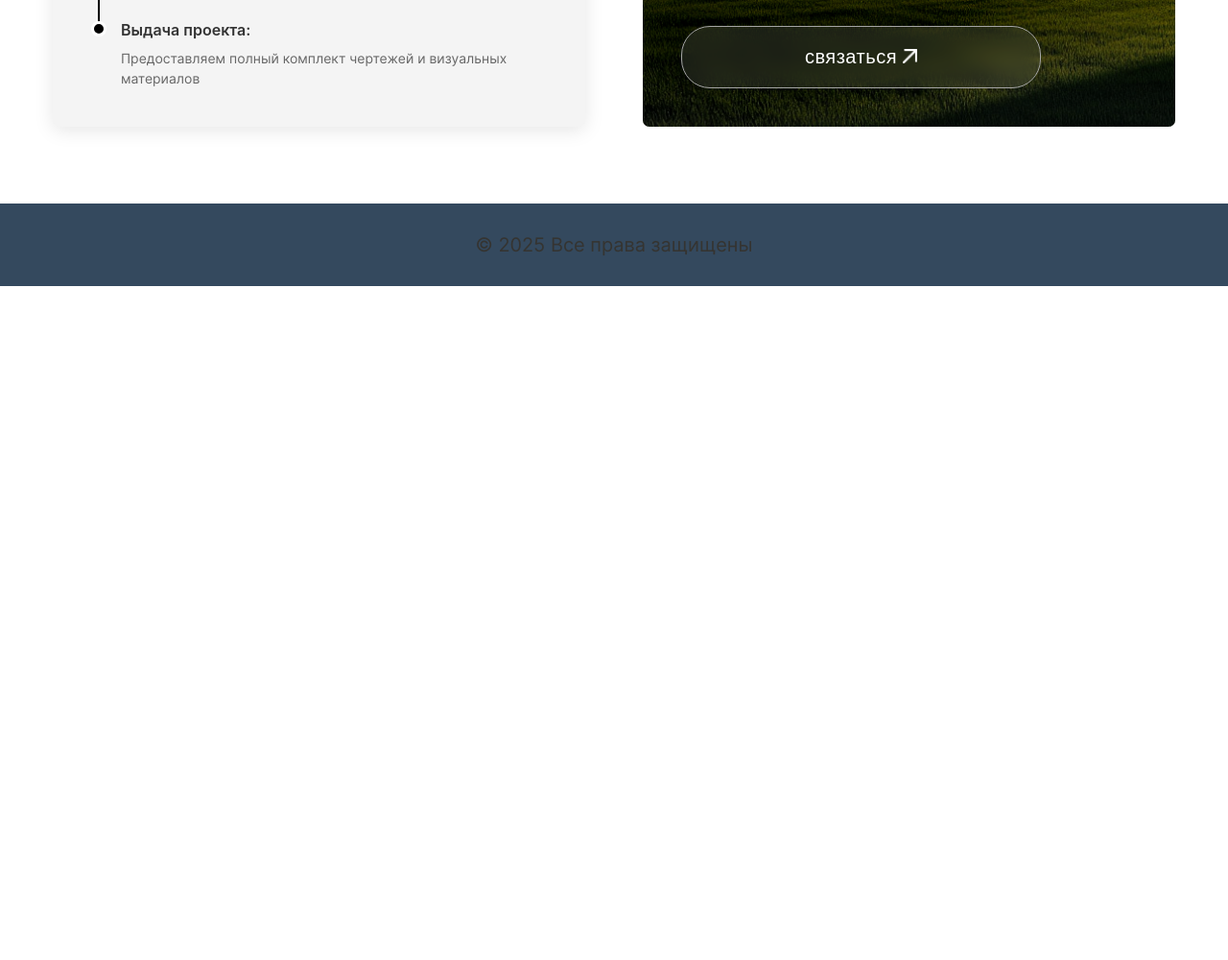
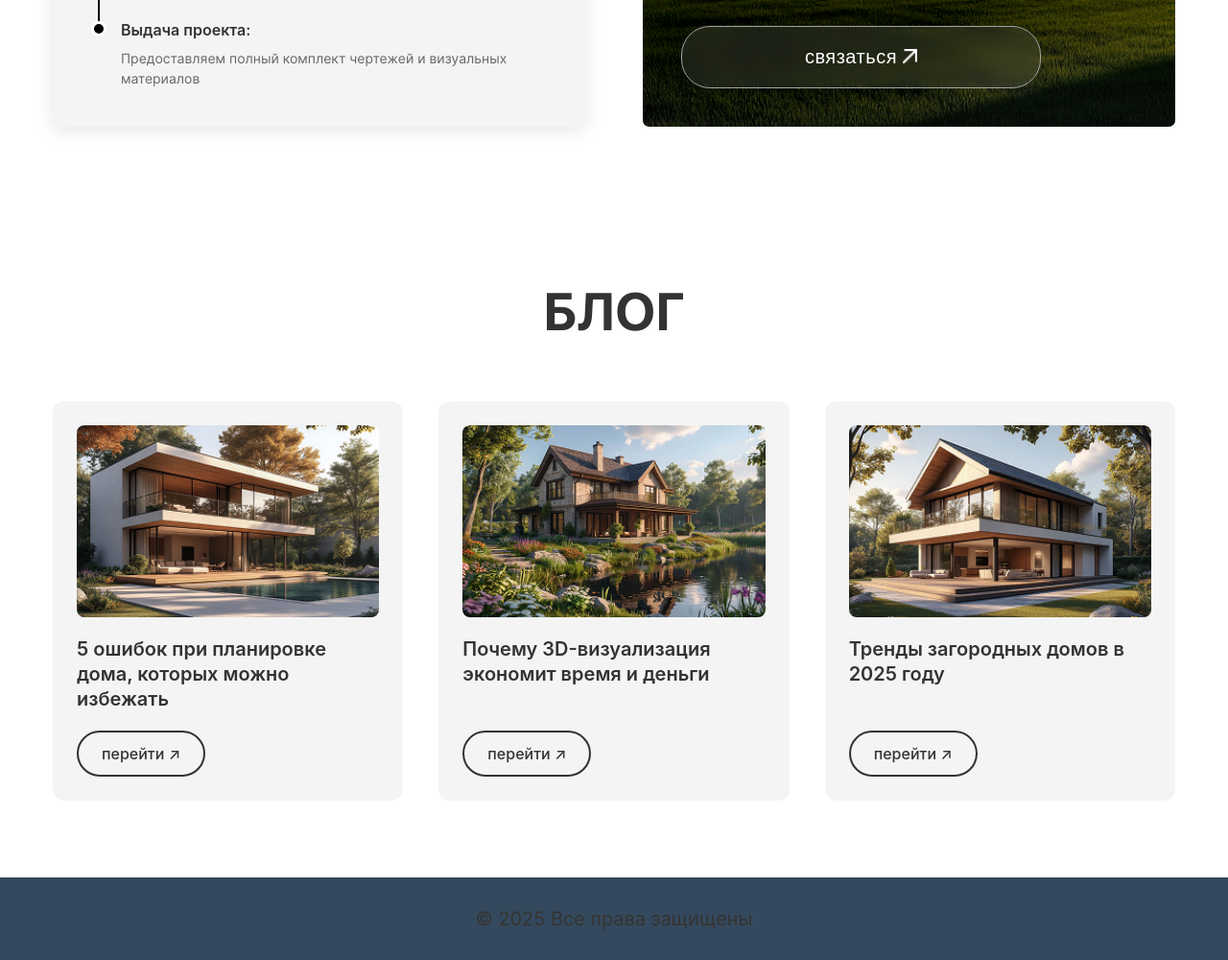
Before and after one commit to BakhtiyarTayir/wood, a website: page index.html in a window 1280 px wide. Shown: the part 6319-7319 px from the top of the page at 96% size. Before the commit the page ends 6617 px from the top, so only its background shows below. Drawn offline with nearby package versions, Linux system fonts and the light colour scheme; a web font is replaced by a local one.

Commit message:
added blog

```diff
--- a/assets/css/styles.css
+++ b/assets/css/styles.css
@@ -1586,3 +1586,89 @@ img {
         font-size: 14px;
     }
 }
+
+/* Blog Section */
+.blog {
+    padding: 80px 0;
+    background: #ffffff;
+}
+
+.blog__title {
+    font-family: 'sfuidisplayBold', sans-serif;
+    font-weight: 600;
+    font-size: 55px;
+    color: #333;
+    text-align: center;
+    margin-bottom: 60px;
+    line-height: 1.2;
+}
+
+.blog__grid {
+    display: grid;
+    grid-template-columns: repeat(3, 1fr);
+    gap: 37px;
+    max-width: 1200px;
+    margin: 0 auto;
+}
+
+.blog__item {
+    background: #F4F4F4;
+    padding: 25px;
+    border-radius: 12px;
+    display: flex;
+    flex-direction: column;
+}
+
+.blog__image {
+    width: 100%;
+    height: 200px;
+    object-fit: cover;
+    border-radius: 8px;
+    margin-bottom: 20px;
+}
+
+.blog__item-title {
+    font-family: 'Inter', sans-serif;
+    font-weight: 600;
+    font-size: 20px;
+    color: #333;
+    line-height: 1.3;
+    margin-bottom: 20px;
+    flex-grow: 1;
+}
+
+.blog__btn {
+    background: transparent;
+    border: 2px solid #333;
+    border-radius: 50px;
+    padding: 12px 24px;
+    font-family: 'Inter', sans-serif;
+    font-weight: 500;
+    font-size: 16px;
+    color: #333;
+    cursor: pointer;
+    transition: all 0.3s ease;
+    align-self: flex-start;
+}
+
+.blog__btn:hover {
+    background: #333;
+    color: #ffffff;
+}
+
+@media (max-width: 768px) {
+    .blog__grid {
+        grid-template-columns: 1fr;
+        gap: 25px;
+        padding: 0 20px;
+    }
+
+    .blog__title {
+        font-size: 36px;
+        margin-bottom: 40px;
+    }
+
+    .blog__item-title {
+        font-size: 18px;
+    }
+}
--- a/index.html
+++ b/index.html
@@ -355,6 +355,29 @@
             </div>
         </div>
     </section>
+    <!-- blog -->
+    <section class="blog">
+        <div class="container">
+            <h2 class="blog__title">БЛОГ</h2>
+            <div class="blog__grid">
+                <div class="blog__item">
+                    <img src="assets/img/slide1.png" alt="5 ошибок при планировке дома" class="blog__image">
+                    <h3 class="blog__item-title">5 ошибок при планировке дома, которых можно избежать</h3>
+                    <button class="blog__btn">перейти ↗</button>
+                </div>
+                <div class="blog__item">
+                    <img src="assets/img/slide2.png" alt="Почему 3D-визуализация экономит время и деньги" class="blog__image">
+                    <h3 class="blog__item-title">Почему 3D-визуализация экономит время и деньги</h3>
+                    <button class="blog__btn">перейти ↗</button>
+                </div>
+                <div class="blog__item">
+                    <img src="assets/img/slide3.png" alt="Тренды загородных домов в 2025 году" class="blog__image">
+                    <h3 class="blog__item-title">Тренды загородных домов в 2025 году</h3>
+                    <button class="blog__btn">перейти ↗</button>
+                </div>
+            </div>
+        </div>
+    </section>
     <footer>
         <p>&copy; 2025 Все права защищены</p>
     </footer>
```
